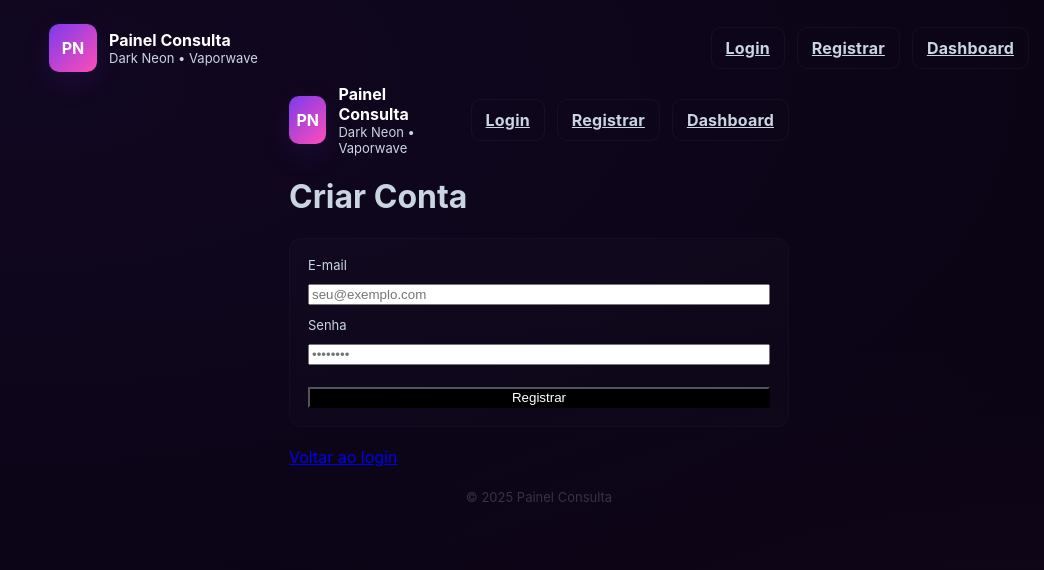
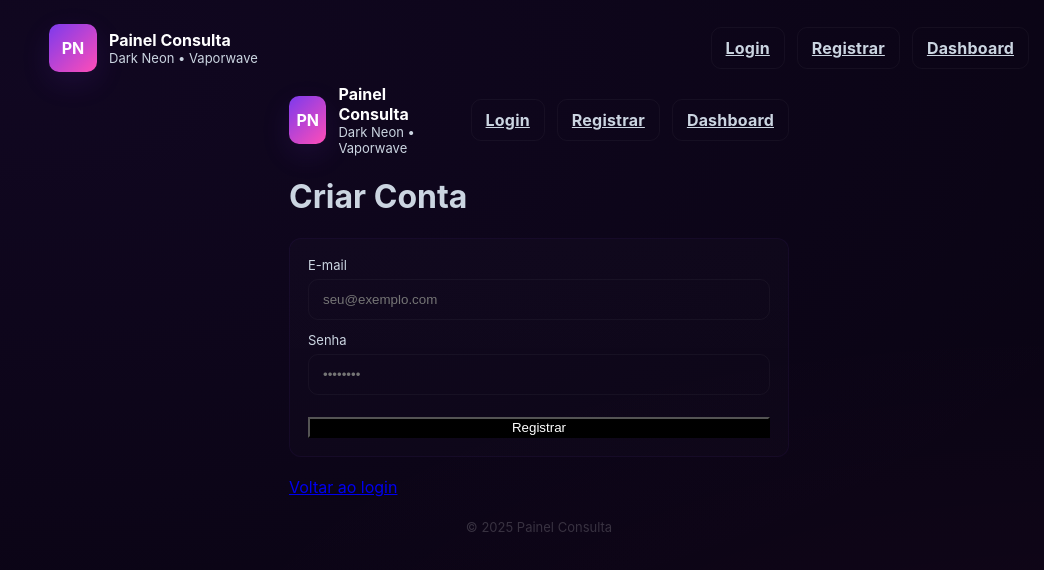
Before and after one commit to nk3unico1533/frontend-painel, a Next.js app: page /register in a window 1280 px wide. Shown: the top 570 px of the page, without its empty margins (101-1145 px from the left). Built offline with nearby package versions, Linux system fonts and the light colour scheme.

Commit message:
Atualizar o Input.js

```diff
--- a/app/components/Input.js
+++ b/app/components/Input.js
@@ -1,12 +1,9 @@
-export default function Input({ label, type = "text", ...props }) {
+"use client";
+export default function Input({ label, value, onChange, placeholder, type="text" }) {
   return (
-    <div style={{ marginBottom: "12px" }}>
-      <label>{label}</label>
-      <input
-        type={type}
-        style={{ width: "100%", marginTop: "5px" }}
-        {...props}
-      />
+    <div style={{ marginBottom:12 }}>
+      {label && <label>{label}</label>}
+      <input className="input" type={type} value={value} onChange={e=>onChange(e.target.value)} placeholder={placeholder} />
     </div>
   );
 }
```
